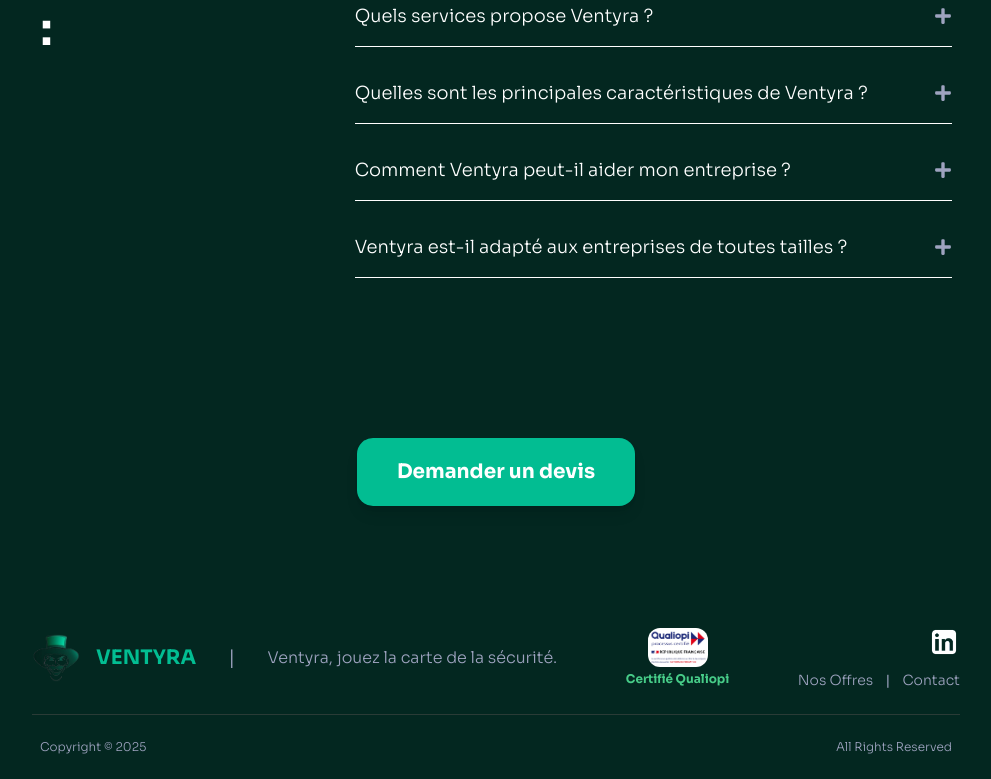
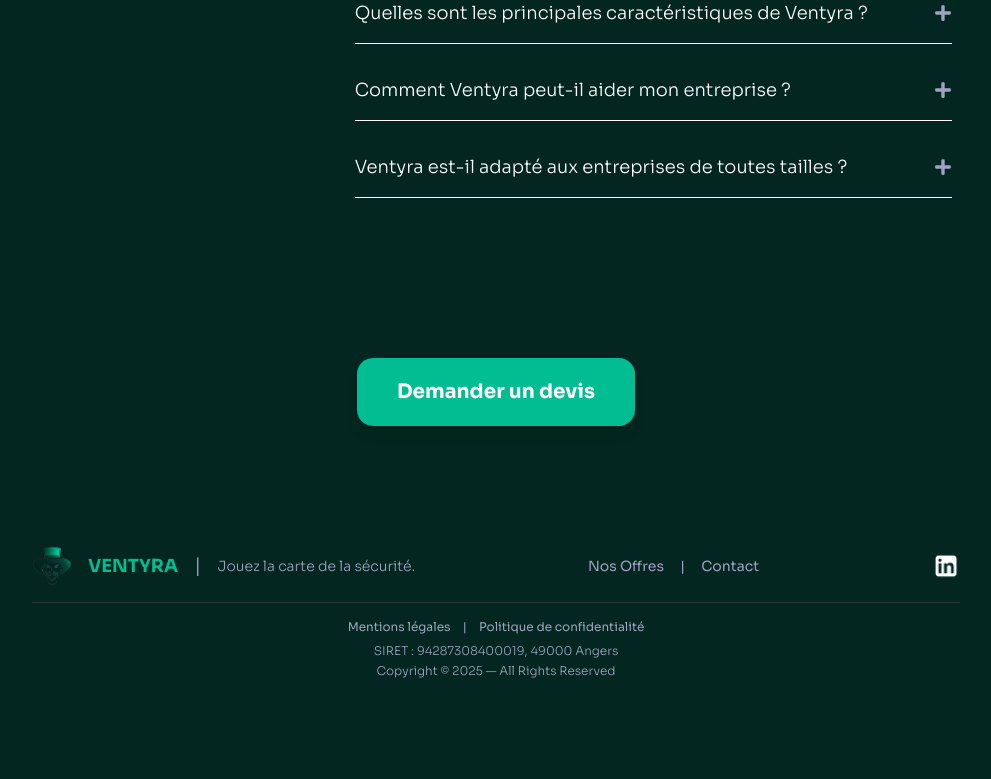
Before and after one commit to Valyors/ventyra, a Next.js app: page / in a window 1280 px wide. Shown: the part 8220-8999 px from the top of the page, without its empty margins (144-1135 px from the left). After the commit the page ends 8923 px from the top, so only its background shows below. Built offline with nearby package versions, Linux system fonts and the light colour scheme.

Commit message:
Améliorations design, légales, Preuves sociales, pages dédiées, footer, etc.

```diff
--- a/app/components/Footer.tsx
+++ b/app/components/Footer.tsx
@@ -5,33 +5,23 @@
 
 const Footer = () => {
   return (
-    <footer className="pt-10 pb-6 px-4 bg-gradient-to-b from-[#032720] to-[#032720] mt-20">
-      <div className="max-w-6xl mx-auto flex flex-col md:flex-row items-center justify-between gap-6 md:gap-0">
-        {/* Bloc gauche : Logo + slogan */}
-        <div className="flex flex-col md:flex-row items-center gap-4 md:gap-8">
-          <div className="flex items-center gap-4">
-            <Image src="/ventyra-logo.png" alt="Ventyra Logo" width={48} height={48} />
-            <span className="text-[#02BD92] text-xl font-bold">VENTYRA</span>
+    <footer className="pt-10 pb-6 px-4 bg-gradient-to-b from-[#032720] to-[#032720] mt-20 text-[#9EA3BF]">
+      <div className="max-w-6xl mx-auto flex flex-col md:flex-row items-center justify-between gap-6 md:gap-0 pb-4 border-b border-[#2A3B36]">
+        {/* Logo + slogan */}
+        <div className="flex items-center gap-4 mb-4 md:mb-0">
+          <Image src="/ventyra-logo.png" alt="Ventyra Logo" width={40} height={40} />
+          <span className="text-[#02BD92] text-lg font-bold">VENTYRA</span>
+          <span className="hidden md:inline text-xl font-light text-[#9EA3BF]">|</span>
+          <span className="text-sm font-light text-[#9EA3BF] hidden md:inline">Jouez la carte de la sécurité.</span>
         </div>
-          <span className="hidden md:block text-xl font-light text-[#9EA3BF]">|</span>
-          <p className="text-base font-light text-[#9EA3BF] text-center md:text-left">Ventyra, jouez la carte de la sécurité.</p>
+        {/* Liens principaux */}
+        <div className="flex gap-4 text-sm mb-4 md:mb-0">
+          <Link href="/nos-offres" className="hover:text-[#47CC88] transition">Nos Offres</Link>
+          <span>|</span>
+          <Link href="/pages/contact" className="hover:text-[#47CC88] transition">Contact</Link>
         </div>
-
-        {/* Bloc centre : Qualiopi modernisé, intégré */}
-        <div className="flex flex-col items-center">
-          <Image
-            src="/qualiopi.png"
-            alt="Certification Qualiopi"
-            width={60}
-            height={60}
-            className="rounded-xl"
-          />
-          <span className="mt-1 inline-block text-[#47CC88] text-xs font-bold">Certifié Qualiopi</span>
-        </div>
-
-        {/* Bloc droit : Réseaux et liens */}
-        <div className="flex flex-col items-center md:items-end gap-2">
-          <div className="flex gap-4 mb-1">
+        {/* Réseaux */}
+        <div className="flex gap-4">
           <Link
             href="https://www.linkedin.com/company/ventyra/?viewAsMember=true"
             target="_blank"
@@ -41,24 +31,24 @@
             <Image
               src="/linkedin-logo.png"
               alt="LinkedIn Logo"
-                width={32}
-                height={32}
+              width={28}
+              height={28}
             />
           </Link>
         </div>
-          <div className="flex gap-3 text-sm">
-            <Link href="/nos-offres" className="text-[#9EA3BF] hover:text-[#47CC88] font-light transition">Nos Offres</Link>
-            <span className="text-[#9EA3BF]">|</span>
-            <Link href="/pages/contact" className="text-[#9EA3BF] hover:text-[#47CC88] font-light transition">Contact</Link>
-          </div>
-        </div>
       </div>
 
-      <hr className="border-t border-[#2A3B36] my-6" />
+      {/* Liens légaux */}
+      <div className="flex flex-wrap justify-center gap-3 text-xs mt-4 mb-2">
+        <Link href="/mentions-legales" className="hover:text-[#47CC88] transition">Mentions légales</Link>
+        <span>|</span>
+        <Link href="/politique-de-confidentialite" className="hover:text-[#47CC88] transition">Politique de confidentialité</Link>
+      </div>
 
-      <div className="flex flex-col md:flex-row justify-between items-center text-[#9EA3BF] text-xs font-light gap-1 md:gap-0 px-2">
-        <span>Copyright © 2025</span>
-        <span>All Rights Reserved</span>
+      {/* SIRET et copyright */}
+      <div className="flex flex-col items-center gap-1 text-xs font-light mt-2">
+        <span>SIRET : 94287308400019, 49000 Angers</span>
+        <span>Copyright © 2025 — All Rights Reserved</span>
       </div>
     </footer>
   );
--- a/app/components/PreuvesSociales.tsx
+++ b/app/components/PreuvesSociales.tsx
@@ -46,9 +46,6 @@
       <div className="flex flex-col md:flex-row justify-center items-stretch gap-8 mb-12">
         {temoignages.map((t, i) => (
           <div key={i} className="bg-white rounded-2xl shadow-lg p-8 flex flex-col items-center max-w-md w-full">
-            <div className="w-16 h-16 rounded-full bg-[#47CC88]/20 flex items-center justify-center mb-4">
-              <Image src="/avatar-placeholder.png" alt="Avatar" width={48} height={48} />
-            </div>
             <p className="text-[#032720] text-base font-medium mb-2 text-center">"{t.texte}"</p>
             <span className="text-[#47CC88] text-sm font-semibold">{t.nom}</span>
           </div>
--- /dev/null
+++ b/app/mentions-legales/page.tsx
@@ -0,0 +1,24 @@
+import Navbar from "../components/navbar";
+import Footer from "../components/Footer";
+
+export default function MentionsLegales() {
+  return (
+    <main className="pt-32 pb-20 px-4 md:px-0 bg-gradient-to-b from-[#032720] to-[#032720] min-h-screen text-white">
+      <Navbar />
+      <div className="max-w-3xl mx-auto bg-[#021C1A]/80 rounded-2xl shadow-lg p-8">
+        <h1 className="text-4xl font-bold mb-8">Mentions légales</h1>
+        <h2 className="text-2xl font-semibold mt-6 mb-2">Éditeur du site</h2>
+        <p>Ventyra<br />49000 Angers<br />SIRET : 94287308400019<br />contact@ventyra.fr</p>
+        <h2 className="text-2xl font-semibold mt-6 mb-2">Directeurs de la publication</h2>
+        <p>Valentin Bonnet<br />Théo Premartin</p>
+        <h2 className="text-2xl font-semibold mt-6 mb-2">Hébergement</h2>
+        <p>Vercel Inc.<br />340 S Lemon Ave #4133<br />Walnut, CA 91789<br />USA<br />https://vercel.com</p>
+        <h2 className="text-2xl font-semibold mt-6 mb-2">Propriété intellectuelle</h2>
+        <p>Tous les contenus présents sur ce site sont la propriété exclusive de Ventyra, sauf mention contraire. Toute reproduction, représentation, modification, publication, adaptation de tout ou partie des éléments du site, quel que soit le moyen ou le procédé utilisé, est interdite, sauf autorisation écrite préalable.</p>
+        <h2 className="text-2xl font-semibold mt-6 mb-2">Contact</h2>
+        <p>Pour toute question, vous pouvez nous contacter à l'adresse : contact@ventyra.fr</p>
+      </div>
+      <Footer />
+    </main>
+  );
+}
--- /dev/null
+++ b/app/politique-de-confidentialite/page.tsx
@@ -0,0 +1,25 @@
+import Navbar from "../components/navbar";
+import Footer from "../components/Footer";
+
+export default function PolitiqueConfidentialite() {
+  return (
+    <main className="pt-32 pb-20 px-4 md:px-0 bg-gradient-to-b from-[#032720] to-[#032720] min-h-screen text-white">
+      <Navbar />
+      <div className="max-w-3xl mx-auto bg-[#021C1A]/80 rounded-2xl shadow-lg p-8">
+        <h1 className="text-4xl font-bold mb-8">Politique de confidentialité</h1>
+        <p className="mb-4">Ventyra s'engage à ce que la collecte et le traitement de vos données, effectués à partir du site ventyra.fr, soient conformes au Règlement Général sur la Protection des Données (RGPD) et à la loi Informatique et Libertés.</p>
+        <h2 className="text-2xl font-semibold mt-6 mb-2">Données collectées</h2>
+        <p>Nous collectons uniquement les données strictement nécessaires à la gestion de vos demandes (nom, prénom, email, message via le formulaire de contact).</p>
+        <h2 className="text-2xl font-semibold mt-6 mb-2">Utilisation des données</h2>
+        <p>Vos données sont utilisées uniquement pour répondre à vos demandes et ne sont jamais transmises à des tiers sans votre consentement.</p>
+        <h2 className="text-2xl font-semibold mt-6 mb-2">Durée de conservation</h2>
+        <p>Les données sont conservées pendant la durée nécessaire au traitement de votre demande, puis supprimées.</p>
+        <h2 className="text-2xl font-semibold mt-6 mb-2">Vos droits</h2>
+        <p>Vous pouvez demander l'accès, la rectification ou la suppression de vos données à tout moment en écrivant à contact@ventyra.fr.</p>
+        <h2 className="text-2xl font-semibold mt-6 mb-2">Contact</h2>
+        <p>Pour toute question relative à la protection de vos données, contactez-nous à l'adresse : contact@ventyra.fr</p>
+      </div>
+      <Footer />
+    </main>
+  );
+}
```
Lines whose indentation alone changed are shown as unchanged.
